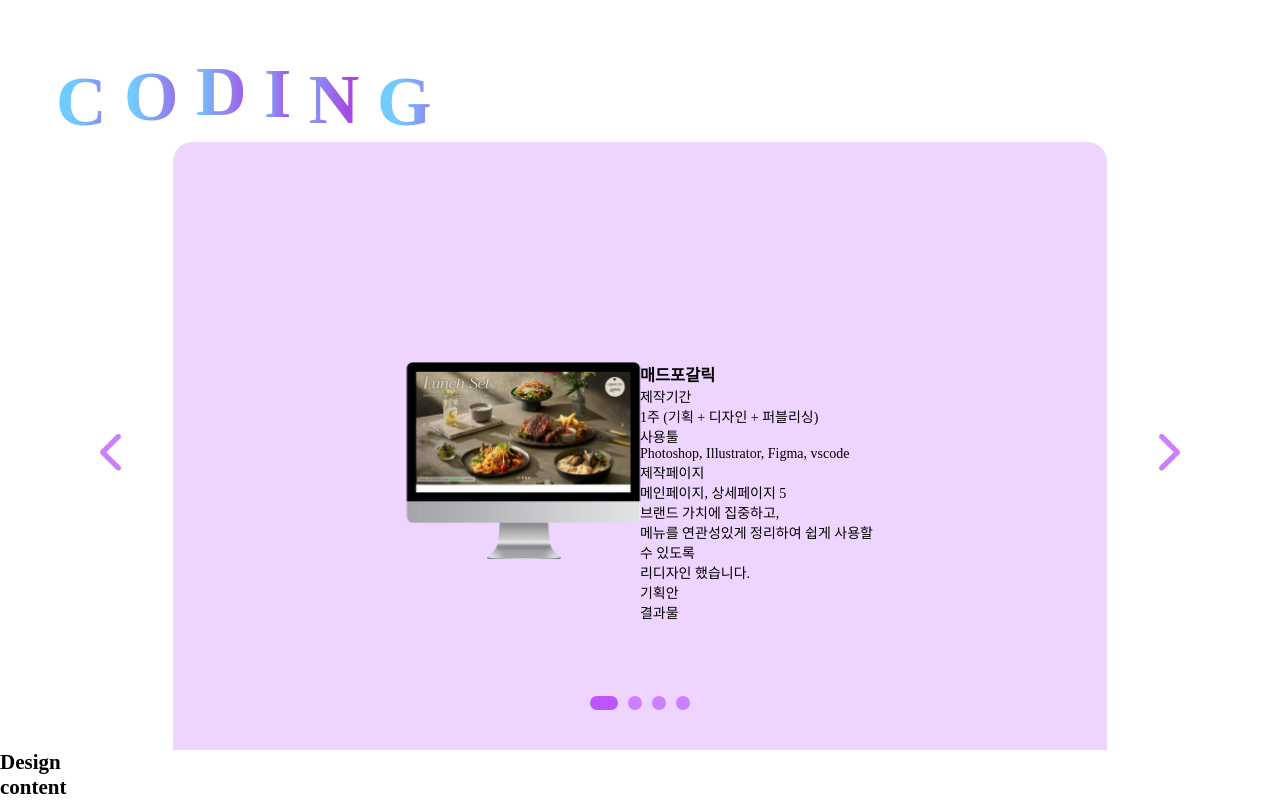
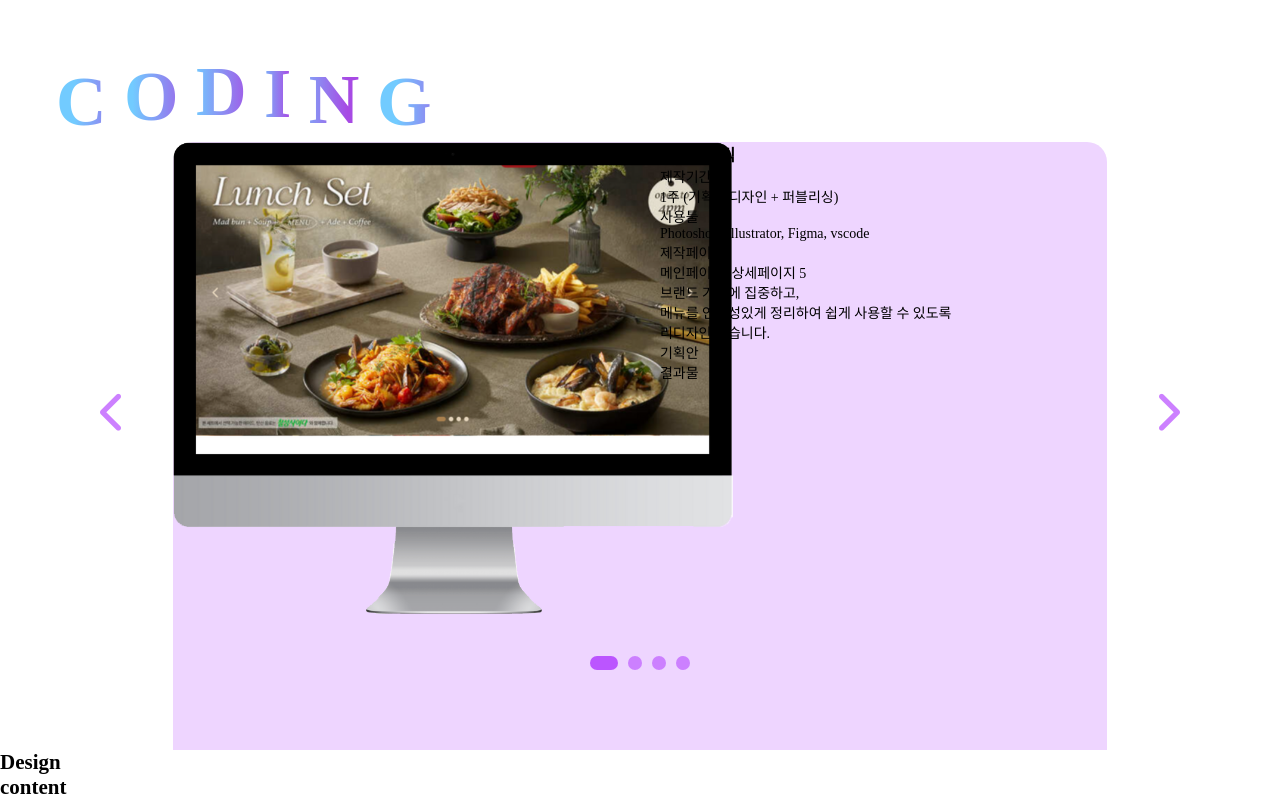
Before and after one commit to semiJ/homepage, a plain HTML site: page index.html in a window 1280 px wide. Shown: the part 1650-2450 px from the top of the page. Drawn offline with nearby package versions, Linux system fonts and the light colour scheme; a web font is replaced by a local one.

Commit message:
홈페이지

```diff
--- a/css/style.css
+++ b/css/style.css
@@ -605,14 +605,16 @@
         height: 50vh;
         min-height: 700px;
         margin: 0px auto;
-
         background-color: var(--main_color02);
         border-radius: 20px;
         position: relative;
-
+        padding: 2em 0px;
+        box-sizing: border-box;
     }
 
     .codingDetail > li {
+        width: 100%;
+        height: 100%;
         position: absolute;
         left: 50%;
         top: 50%;
@@ -623,6 +625,7 @@
         width: 100%;
         display: flex;
         justify-content: center;
+        gap: 20px;
     }
 
     .codingCon > li {
@@ -630,15 +633,15 @@
     }
 
     .codingCon .codingMockup img {
-        width: 100%;
-    }
-
-    /* banner navi */
+        width: 40em;
+    }
+
+    /* codingDetail navi */
     .codingDetailnavi {
         z-index: 30;
         position: absolute;
         left: 50%;
-        bottom: 5%;
+        bottom: 80px;
         display: flex;
         justify-content: center;
         gap: 10px;
@@ -664,7 +667,7 @@
         display: block;
         z-index:30;
         position:absolute;
-        top:60%;
+        top:55%;
     }
 
     .bnprev{
--- a/index.html
+++ b/index.html
@@ -233,7 +233,7 @@
                         <li class="codingMockup">
                             <img src="img/section/매드포갈릭.png" alt="매드포갈릭 목업">
                         </li>
-                        <li>
+                        <li class="codingConDetail">
                             <h3>매드포갈릭</h3>
                             <dl>
                                 <dt>제작기간</dt>
@@ -259,7 +259,9 @@
                         </li>
                     </ul>
                 </li>
-                <li></li>
+                <li>
+
+                </li>
                 <li></li>
                 <li></li>
             </ul>
```
